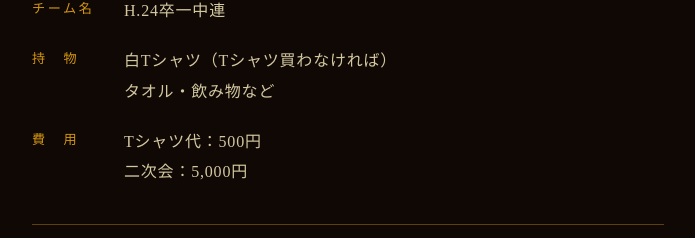
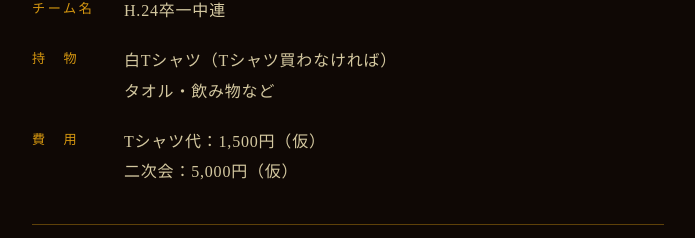
Before and after one commit to yoshidakoutarou/omachi, a plain HTML site: page index.html in a window 1280 px wide. Shown: the part 1957-2195 px from the top of the page, without its empty margins (292-987 px from the left). Drawn offline with Linux system fonts and the light colour scheme.

Commit message:
費用仮

```diff
--- a/index.html
+++ b/index.html
@@ -798,7 +798,7 @@
           <div class="detail-row">
             <span class="detail-label">費　用</span>
             <span class="detail-value"
-              >Tシャツ代：500円<br />二次会：5,000円</span
+              >Tシャツ代：1,500円（仮）<br />二次会：5,000円（仮）</span
             >
           </div>
         </div>
```
